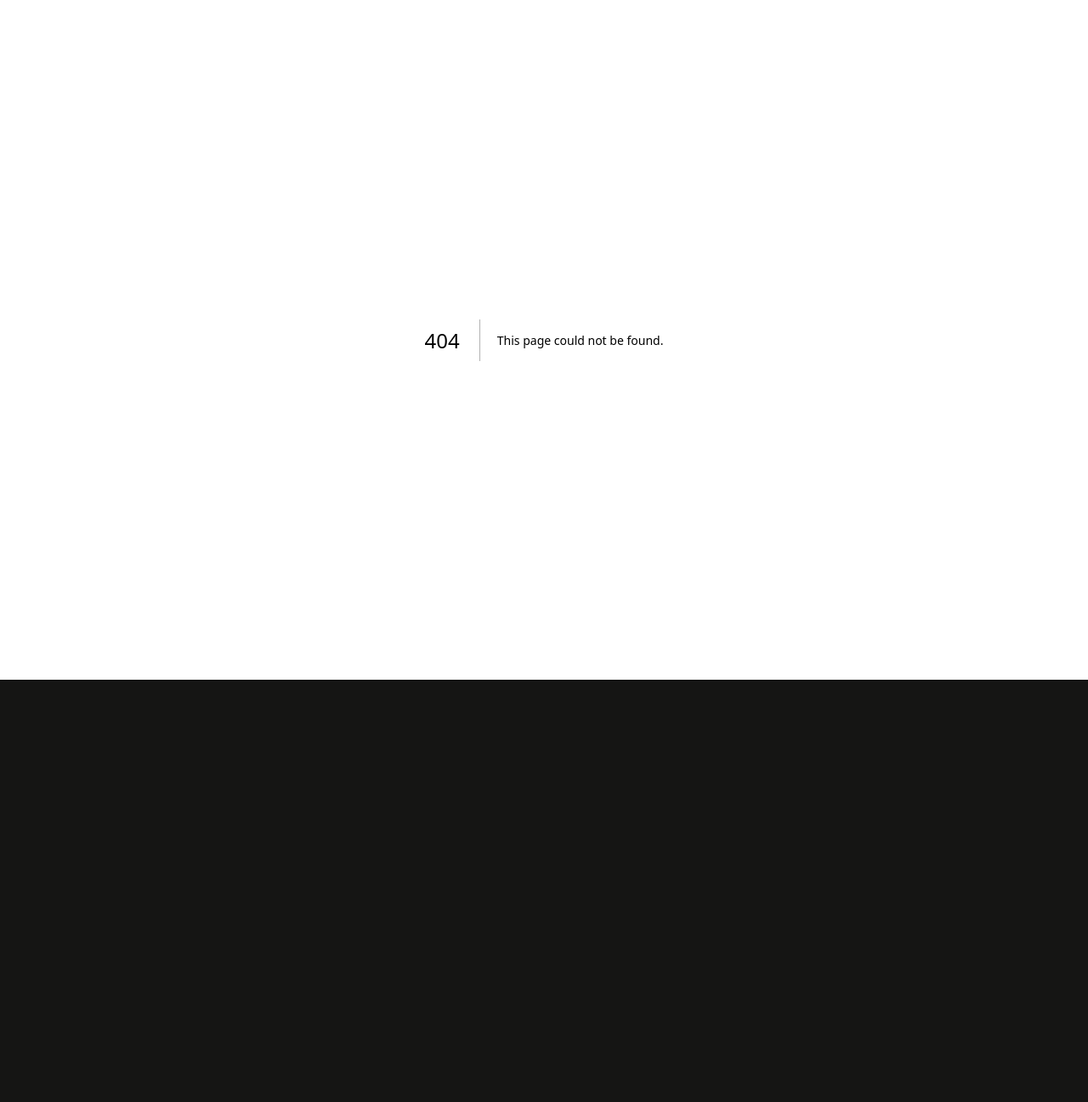
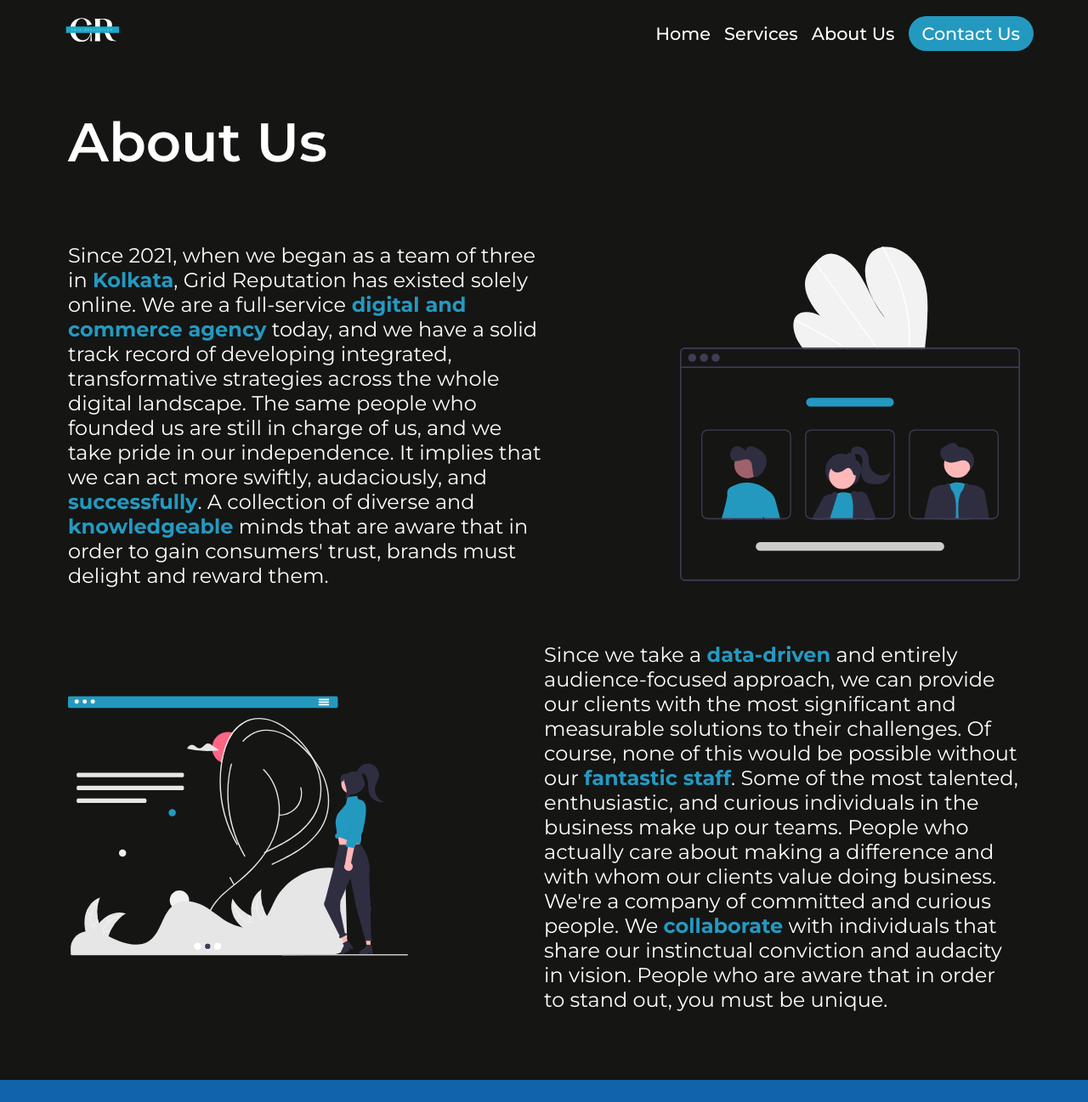
Before and after one commit to sagarchy-05/no-grid, a Next.js app: page /discover in a window 1280 px wide. Before the commit this address had no page. Shown: the top 1297 px of the page at 85% size. Before the commit the page ends 800 px from the top, so only its background shows below. Built offline with nearby package versions, Linux system fonts and the light colour scheme.

Commit message:
added discover page

```diff
--- /dev/null
+++ b/pages/discover.jsx
@@ -0,0 +1,179 @@
+import Head from "next/head";
+import Image from "next/image";
+import Link from "next/link";
+import { useState, useEffect } from "react";
+import s from "../styles/aboutus.module.css";
+
+export default function AboutUs() {
+  const [height, setHeight] = useState("0vh");
+  const [shown, setShown] = useState("none");
+  return (
+    <div>
+      <Head>
+        <title>About Us</title>
+      </Head>
+      <main>
+        <div id="mobileNav" style={{ display: shown, height: height }}>
+          <div
+            id="mobclose"
+            onClick={() => {
+              setHeight("0vh");
+              setShown("none");
+            }}
+          >
+            <Image src="/assets/x.svg" height={30} width={30} />
+          </div>
+          <div id="mobileInner">
+            <Link
+              href="/"
+              onClick={() => {
+                setHeight("0vh");
+                setShown("none");
+              }}
+            >
+              <div className="mobele">Home</div>
+            </Link>
+            <Link href="/services">
+              <div className="mobele">Services</div>
+            </Link>
+            <Link href="/aboutus">
+                <div className="mobele"  onClick={() => {
+              setHeight("0vh");
+              setShown("none");
+            }}>About Us</div>
+              </Link>
+            <Link href="/contactus">
+              <div className="mobele">Contact Us</div>
+            </Link>
+
+          </div>
+        </div>
+        <nav>
+          <div id="navLeft">
+            <Image src="/GR.svg" height={70} width={90} />
+          </div>
+          <div id="navRight">
+            <Link href="/">
+              <div className="navEle">Home</div>
+            </Link>
+            <Link href="/services">
+              <div className="navEle">Services</div>
+            </Link>
+
+            <Link href="/aboutus">
+              <div className="navEle" onClick={() => {
+              setHeight("0vh");
+              setShown("none");
+            }}>About Us</div>
+            </Link>
+            <Link href="/contactus">
+              <div className="navEle" id="contactUs">
+                Contact Us
+              </div>
+            </Link>
+          </div>
+          <div
+            id="navMobileRight"
+            onClick={() => {
+              setHeight("100vh");
+              setShown("flex");
+            }}
+          >
+            <Image src="/assets/menu.svg" height={30} width={30} />
+          </div>
+        </nav>
+
+        <div id={s.head}>About Us</div>
+        <div id={s.abtContent}>
+          <div className={s.abtCard}>
+            <div className={s.abtText}>
+              Since 2021, when we began as a team of three in <span>Kolkata</span>, Grid
+              Reputation has existed solely online. We are a full-service
+            <span>  digital and commerce agency</span> today, and we have a solid track
+              record of developing integrated, transformative strategies across
+              the whole digital landscape. The same people who founded us are
+              still in charge of us, and we take pride in our independence. It
+              implies that we can act more swiftly, audaciously, and
+              <span> successfully</span>. A collection of diverse and <span>knowledgeable</span> minds that
+              are aware that in order to gain consumers&apos; trust, brands must
+              delight and reward them.
+            </div>
+            <div className={s.abtImage}>
+              <Image
+                className={s.img}
+                src="/assets/abt1.svg"
+                height={400}
+                width={400}
+                alt="image"
+              />
+            </div>
+          </div>
+
+          <div className={s.abtCard} id={s.adj}>
+          <div className={s.abtImage}>
+              <Image
+                src="/assets/abt2.svg" className={s.img}
+                height={400}
+                width={400}
+                alt="image"
+              />
+            </div>
+            <div className={s.abtText}>
+              Since we take a <span>data-driven</span> and entirely audience-focused
+              approach, we can provide our clients with the most significant and
+              measurable solutions to their challenges. Of course, none of this
+              would be possible without our <span>fantastic staff</span>. Some of the most
+              talented, enthusiastic, and curious individuals in the business
+              make up our teams. People who actually care about making a
+              difference and with whom our clients value doing business. We&apos;re a
+              company of committed and curious people. We <span>collaborate</span> with
+              individuals that share our instinctual conviction and audacity in
+              vision. People who are aware that in order to stand out, you must
+              be unique.
+            </div>
+
+          </div>
+        </div>
+        <footer>
+            <div id="footerMain">
+              <div id="footerLeft">
+                <Image src="/GR.svg" width={120} height={120} />
+                <div id="footName">Grid Reputation.</div>
+                <div id="footSub">A digital marketing agency</div>
+              </div>
+              <div id="footerRight">
+                <div id="footerRightHead">Grid Reputation</div>
+                <div id="footEm">
+                  <Link href="mailto:support@gridreputation.com">
+                    support@gridreputation.com
+                  </Link>
+                </div>
+                <div id="policyterms">
+                  <Link href="/privacypolicy"><div class ="policy">Privacy Policy</div></Link>
+                  <Link href="/terms"><div class ="terms">Terms of Service</div></Link>
+                </div>
+                <div id="socials">
+                  <Link href="https://wa.me/message/RVHR3F2ZW66LA1">
+                    <Image src="/assets/wpp.svg" width={35} height={35} />
+                  </Link>
+                  <Link href="https://www.linkedin.com/company/grid-reputation/">
+                    <Image src="/assets/linkedin.png" width={35} height={35} />
+                  </Link>
+                  <Link href="https://www.facebook.com/profile.php?id=100087967937908&mibextid=ZbWKwL">
+                    <Image src="/assets/fb.png" width={35} height={35} />
+                  </Link>
+                  <Link href="https://twitter.com/GridReputation">
+                    <Image src="/assets/twit.png" width={35} height={35} />
+                  </Link>
+                  <Link href="https://www.instagram.com/gridreputation/">
+                    <Image src="/assets/insta.png" width={35} height={35} />
+                  </Link>
+                </div>
+              </div>
+            </div>
+            <div id="footerBottom">&copy; Grid Reputation 2021-2023</div>
+          </footer>
+      </main>
+    </div>
+  );
+}
```
